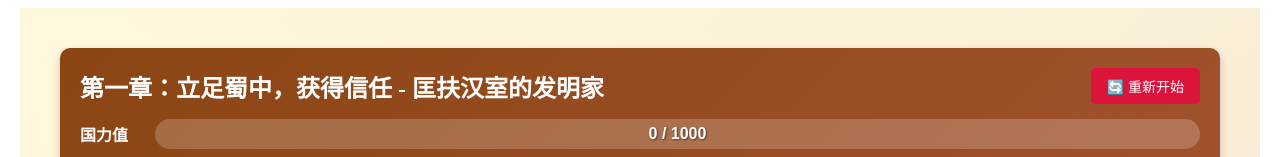
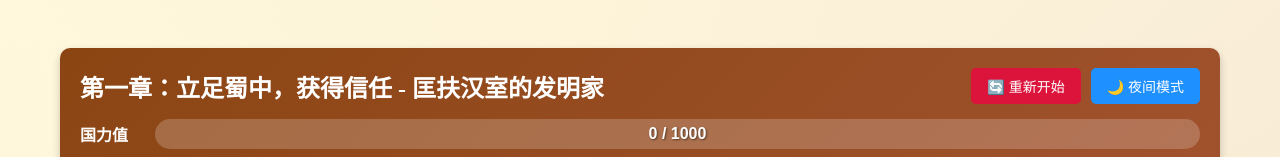
Before and after one commit to yanlj666/CodeStudy, a Vue app in the folder HanInventor/: page / in a window 1280 px wide. Shown: the top 157 px of the page. Built offline with nearby package versions, Linux system fonts and the light colour scheme; no server answers.

Commit message:
feat: add theme store and day-night toggle

```diff
--- a/HanInventor/src/App.vue
+++ b/HanInventor/src/App.vue
@@ -11,8 +11,19 @@ import {
   hasSavedGameState
 } from './services/gameState.js';
 import { getNewQuest } from './services/aiService.js';
+import { useThemeStore } from './stores/themeStore.js';
 
 // 游戏状态管理
+const themeStore = useThemeStore();
+
+watch(
+  () => themeStore.currentTheme,
+  (theme) => {
+    document.body.className = theme;
+  },
+  { immediate: true }
+);
+
 const currentChapter = ref("第一章：立足蜀中，获得信任")
 const nationalPower = ref(0)
 const maxNationalPower = ref(1000)
@@ -208,7 +219,7 @@ const handleRequestNewQuest = async () => {
 };
 
 // 获取新机遇任务的函数
-const getNewQuestTask = async (forceRefresh = false) => {
+const getNewQuestTask = async () => {
   try {
     currentQuest.value = '天工正在思考新的机遇...';
     const questResult = await getNewQuest(currentChapter.value);
@@ -334,7 +345,7 @@ onMounted(async () => {
 </script>
 
 <template>
-  <div id="app">
+  <div id="app" :class="themeStore.currentTheme">
     <StatusDisplay
       :current-chapter="currentChapter"
       :national-power="nationalPower"
--- /dev/null
+++ b/HanInventor/src/assets/global.css
@@ -0,0 +1,9 @@
+body.day {
+  background: linear-gradient(135deg, #fff8dc 0%, #f5e6d3 100%);
+  color: #333;
+}
+
+body.night {
+  background: linear-gradient(135deg, #2c3e50 0%, #000000 100%);
+  color: #f5f5f5;
+}
--- a/HanInventor/src/components/StatusDisplay.vue
+++ b/HanInventor/src/components/StatusDisplay.vue
@@ -1,5 +1,6 @@
 <script setup>
 import { computed } from 'vue'
+import { useThemeStore } from '../stores/themeStore.js'
 
 // 定义Props
 const props = defineProps({
@@ -19,6 +20,7 @@ const props = defineProps({
 
 // 定义事件
 const emit = defineEmits(['restart-game'])
+const themeStore = useThemeStore()
 
 // 计算进度百分比
 const progressPercentage = computed(() => {
@@ -30,9 +32,14 @@ const progressPercentage = computed(() => {
   <div class="status-display">
     <div class="status-header">
       <h1>{{ currentChapter }} - 匡扶汉室的发明家</h1>
-      <button @click="emit('restart-game')" class="restart-btn" title="重新开始游戏">
-        🔄 重新开始
-      </button>
+      <div class="button-group">
+        <button @click="emit('restart-game')" class="restart-btn" title="重新开始游戏">
+          🔄 重新开始
+        </button>
+        <button @click="themeStore.toggleTheme()" class="theme-btn">
+          {{ themeStore.currentTheme === 'day' ? '🌙 夜间模式' : '☀️ 日间模式' }}
+        </button>
+      </div>
     </div>
 
     <div class="power-display">
@@ -87,6 +94,27 @@ const progressPercentage = computed(() => {
   transform: scale(1.05);
 }
 
+.button-group {
+  display: flex;
+  gap: 10px;
+}
+
+.theme-btn {
+  background: #1e90ff;
+  color: white;
+  border: none;
+  padding: 8px 16px;
+  border-radius: 5px;
+  cursor: pointer;
+  font-size: 14px;
+  transition: all 0.3s ease;
+}
+
+.theme-btn:hover {
+  background: #4169e1;
+  transform: scale(1.05);
+}
+
 .power-display {
   display: flex;
   align-items: center;
--- a/HanInventor/src/main.js
+++ b/HanInventor/src/main.js
@@ -3,6 +3,7 @@ import { createPinia } from 'pinia'
 
 import App from './App.vue'
 import router from './router'
+import './assets/global.css'
 
 const app = createApp(App)
 
--- a/HanInventor/src/services/aiService.js
+++ b/HanInventor/src/services/aiService.js
@@ -8,9 +8,7 @@ import {
 } from '../prompts.js';
 import {
   getInventionTools,
-  getQuestTools,
-  getQuestWithSuggestionsTools,
-  handleToolCall
+  getQuestWithSuggestionsTools
 } from '../tools.js';
 
 // 使用代理路径而非直接调用外部API
--- /dev/null
+++ b/HanInventor/src/stores/themeStore.js
@@ -0,0 +1,10 @@
+import { ref } from 'vue'
+import { defineStore } from 'pinia'
+
+export const useThemeStore = defineStore('theme', () => {
+  const currentTheme = ref('day')
+  function toggleTheme() {
+    currentTheme.value = currentTheme.value === 'day' ? 'night' : 'day'
+  }
+  return { currentTheme, toggleTheme }
+})
--- a/HanInventor/vite.config.js
+++ b/HanInventor/vite.config.js
@@ -21,8 +21,8 @@ export default defineConfig({
         target: 'https://dashscope.aliyuncs.com',
         changeOrigin: true,
         rewrite: (path) => path.replace(/^\/api\/dashscope/, ''),
-        configure: (proxy, options) => {
-          proxy.on('proxyReq', (proxyReq, req, res) => {
+        configure: (proxy) => {
+          proxy.on('proxyReq', (proxyReq) => {
             // 添加必要的请求头
             proxyReq.setHeader('User-Agent', 'Mozilla/5.0 (Windows NT 10.0; Win64; x64) AppleWebKit/537.36');
           });
```
